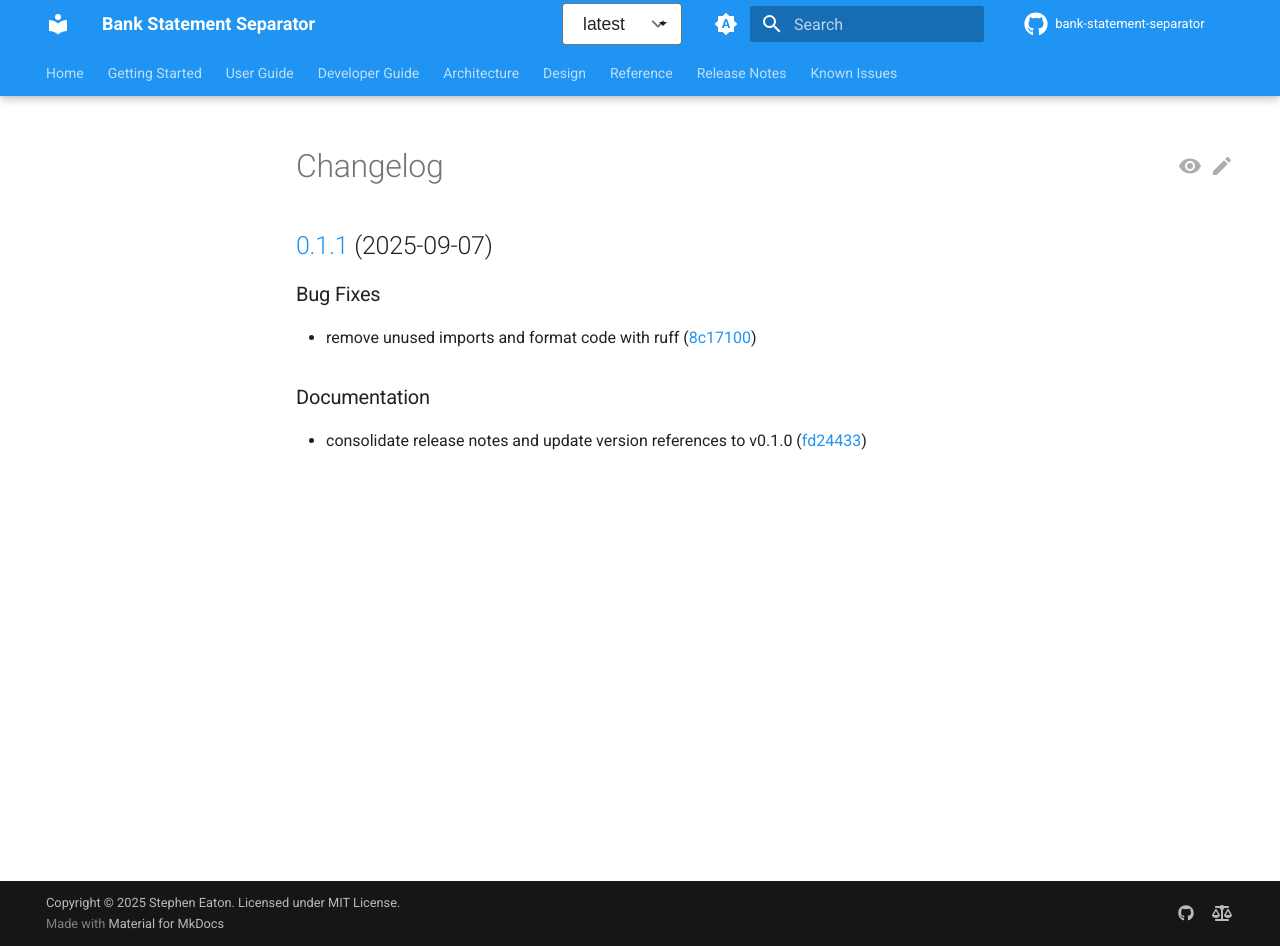
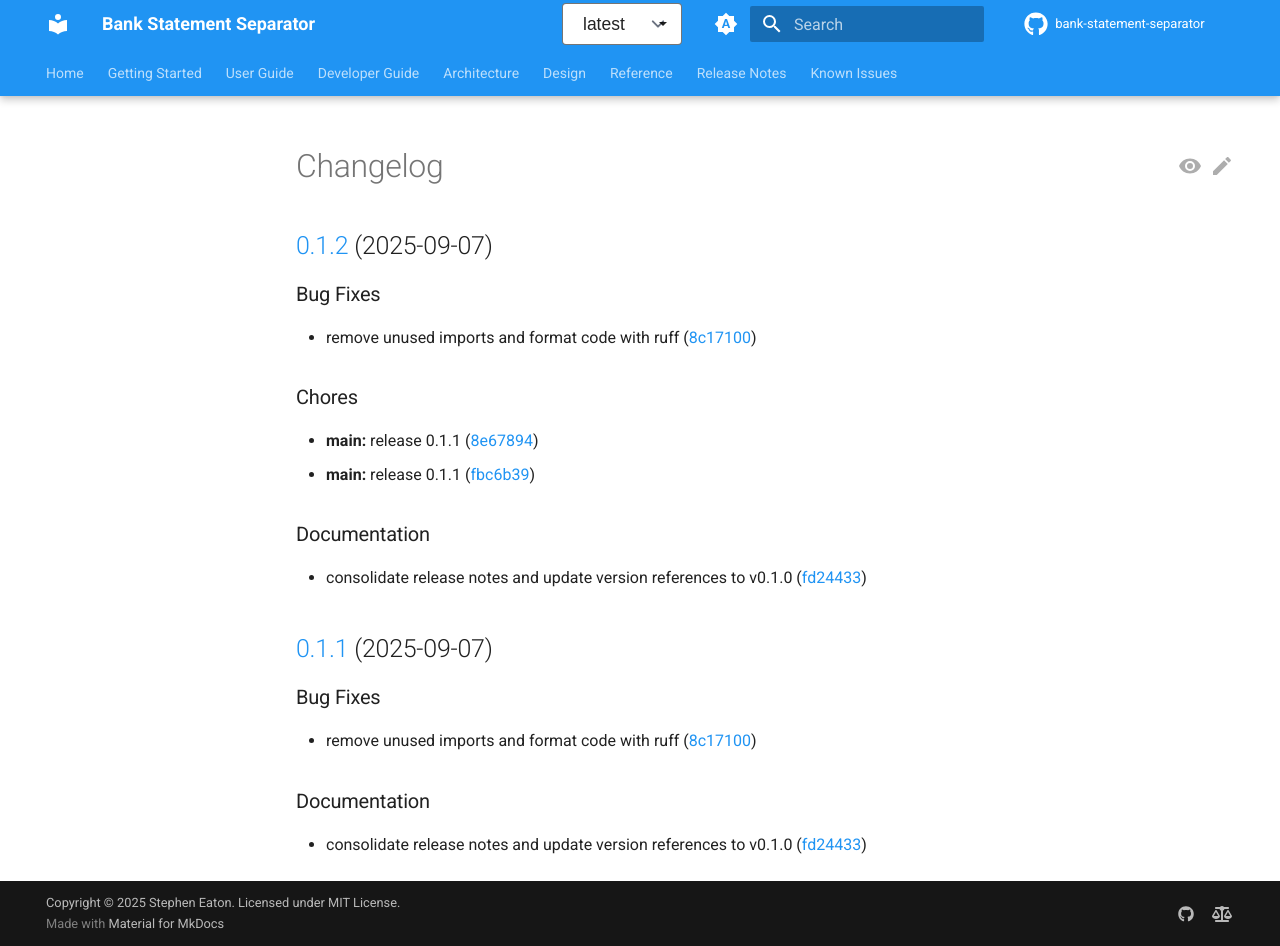
Before and after one commit to madeinoz67/bank-statement-separator, an MkDocs documentation site: the page built from docs/release_notes/CHANGELOG.md, in a window 1280 px wide and 946 px high. Built offline with MkDocs 1.6.1 and Material for MkDocs 9.7.7, drawn with Linux system fonts in a browser that asks for light colours; comment, search, counter and statistics services are not loaded.

Commit message:
chore(main): release 0.1.2

```diff
--- a/docs/release_notes/CHANGELOG.md
+++ b/docs/release_notes/CHANGELOG.md
@@ -1,4 +1,22 @@
 # Changelog
+
+## [0.1.2](https://github.com/madeinoz67/bank-statement-separator/compare/v0.1.1...v0.1.2) (2025-09-07)
+
+
+### Bug Fixes
+
+* remove unused imports and format code with ruff ([8c17100](https://github.com/madeinoz67/bank-statement-separator/commit/8c171007c57c5126a60c82f1062825078bc79b0a))
+
+
+### Chores
+
+* **main:** release 0.1.1 ([8e67894](https://github.com/madeinoz67/bank-statement-separator/commit/8e67894a3c9d74bd27390e16e666fc6a156e9b0a))
+* **main:** release 0.1.1 ([fbc6b39](https://github.com/madeinoz67/bank-statement-separator/commit/fbc6b3971bd0c852f922bbf6e60080b9b8d185e0))
+
+
+### Documentation
+
+* consolidate release notes and update version references to v0.1.0 ([fd24433](https://github.com/madeinoz67/bank-statement-separator/commit/fd244338322e8a9f2fcfa5bcd7f099746e8a3e1c))
 
 ## [0.1.1](https://github.com/madeinoz67/bank-statement-separator/compare/v0.1.0...v0.1.1) (2025-09-07)
 
--- a/pyproject.toml
+++ b/pyproject.toml
@@ -18,7 +18,7 @@ no-build-isolation = false
 
 [project]
 name = "bank-statement-separator"
-version = "0.1.1"
+version = "0.1.2"
 description = "AI-powered tool for separating multi-statement PDF files using LangChain and LangGraph"
 readme = "README.md"
 license = "MIT"
--- a/src/bank_statement_separator/__init__.py
+++ b/src/bank_statement_separator/__init__.py
@@ -4,5 +4,5 @@ Bank Statement Separator
 AI-powered tool for separating multi-statement PDF files using LangChain and LangGraph.
 """
 
-__version__ = "0.1.1"
+__version__ = "0.1.2"
 __author__ = "Bank Statement Separator Team"
```
Also changed, not shown: .release-please-manifest.json.
